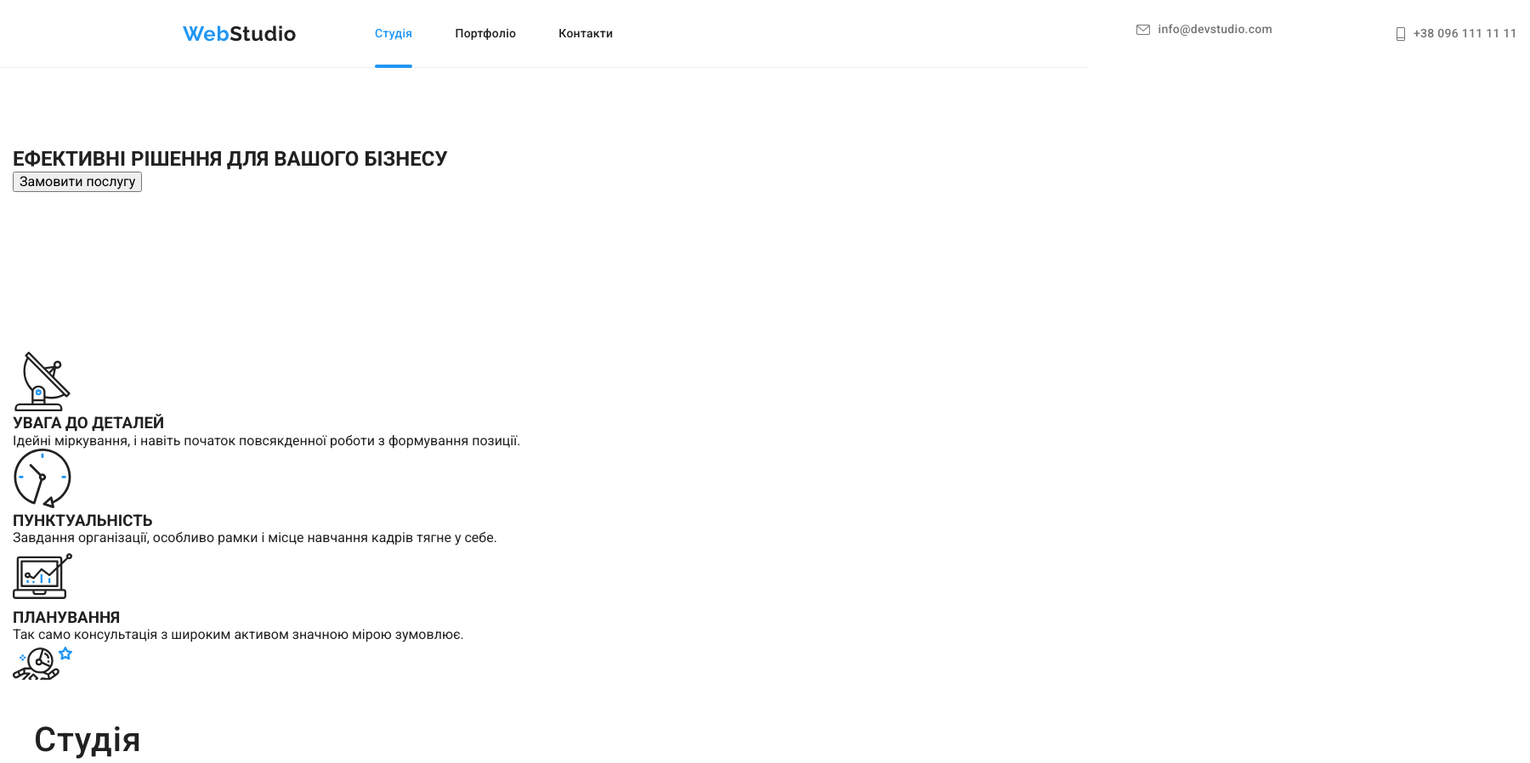
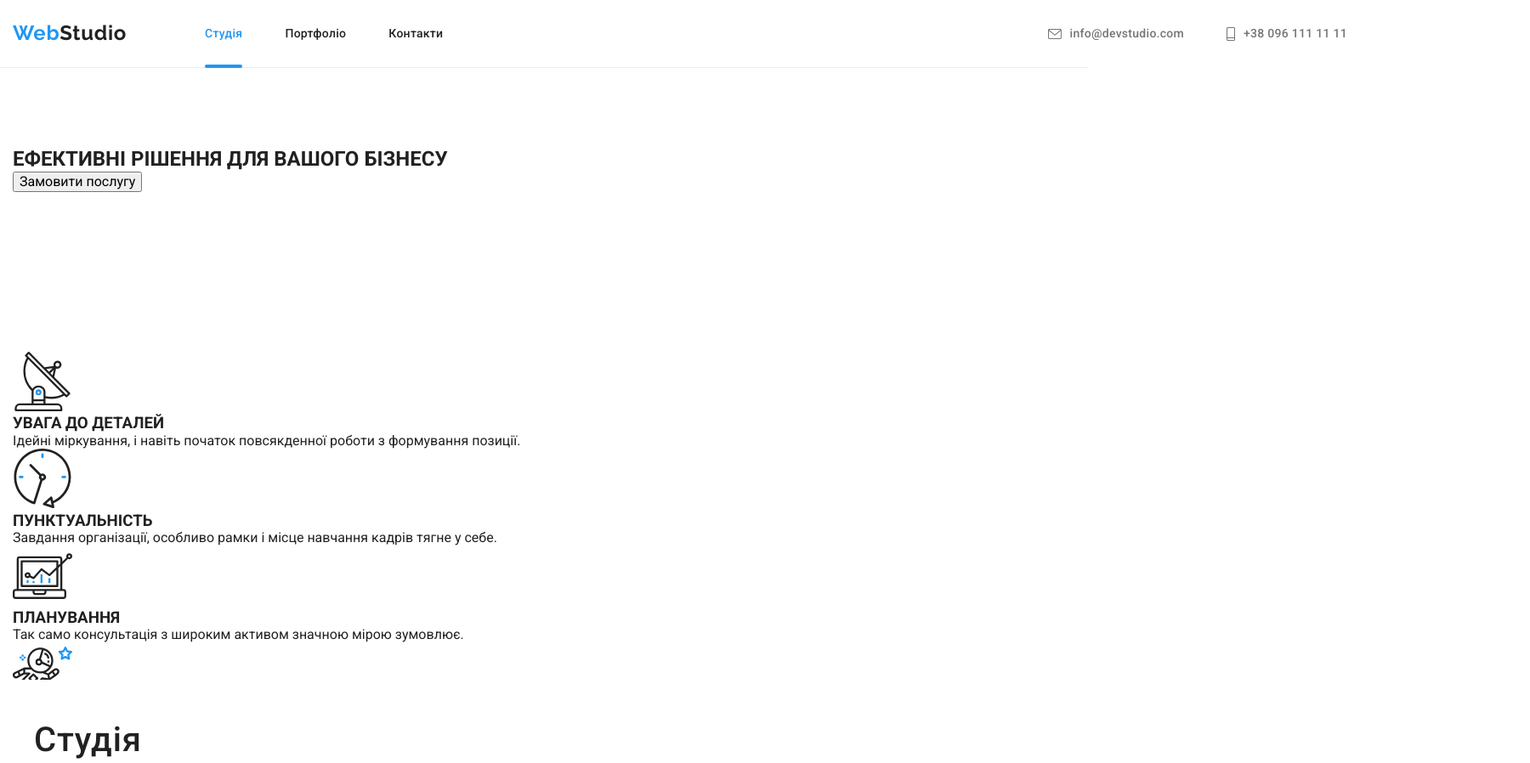
Before and after one commit to Igor-Aks/goit-markup-hw-08, a plain HTML site: page index.html in a window 1280 px wide. Shown: the top 898 px of the page at 85% size, 1800 px wide, since content can reach past the window. Drawn offline with nearby package versions, Linux system fonts and the light colour scheme.

Commit message:
fixed header in desktop

```diff
--- a/sass/components/_header.scss
+++ b/sass/components/_header.scss
@@ -13,8 +13,8 @@
 	}
 
 	@media screen and (min-width: 1200px) {
-		padding-left: 200px;
-		padding-right: 200px;
+		// padding-left: 200px;
+		// padding-right: 200px;
 	}
 }
 
@@ -28,6 +28,11 @@
 
 	margin-top: 16px;
 	margin-bottom: 16px;
+
+	@media screen and (min-width: 1200px) {
+		margin-top: 25px;
+		margin-bottom: 25px;
+	}
 }
 
 // the color of the "Web" in the logo
@@ -37,7 +42,7 @@
 
 .nav {
 	display: flex;
-	align-items: center;
+	// align-items: center;
 	justify-content: space-between;
 
 	@media screen and (min-width: 1200px) {
@@ -141,22 +146,36 @@
 	line-height: 1.1;
 	letter-spacing: 0.02em;
 
+
+
 	@media screen and (min-width: 768px) {
-			margin-bottom: 10;
-		}
+		margin-bottom: 10px;
+	}
+
+	@media screen and (min-width: 1200px) {
+		margin-bottom: 0;
+	}
 }
 
 .nav-address__item:not(:last-child) {
 	margin-bottom: 10px;
+
+	@media screen and (min-width: 1200px) {
+		margin-bottom: 0;
+	}
 }
+
+// .nav-address__item:not(:last-child) {
+// 	margin-bottom: 10px;
+// }
 
 //change the color of the mail text and the phone number in the header and increase the size of the clickable sector
 .nav-address__link {
 	display: flex;
 	align-items: center;
 	gap: 10px;
-	// padding-top: 32px;
-	// padding-bottom: 32px;
+	padding-top: 32px;
+	padding-bottom: 32px;
 
 	color: $paragraph-color;
 
@@ -195,6 +214,6 @@
 	transition: fill 250ms cubic-bezier(0.4, 0, 0.2, 1);
 
 	@media screen and (min-width: 1200px) {
-		margin-left: none;
+		margin-left: 0;
 	}
 }
```
Also changed, not shown: css/main.css, css/main.min.css, css/portfolio.css, css/portfolio.min.css, 4 other files.
